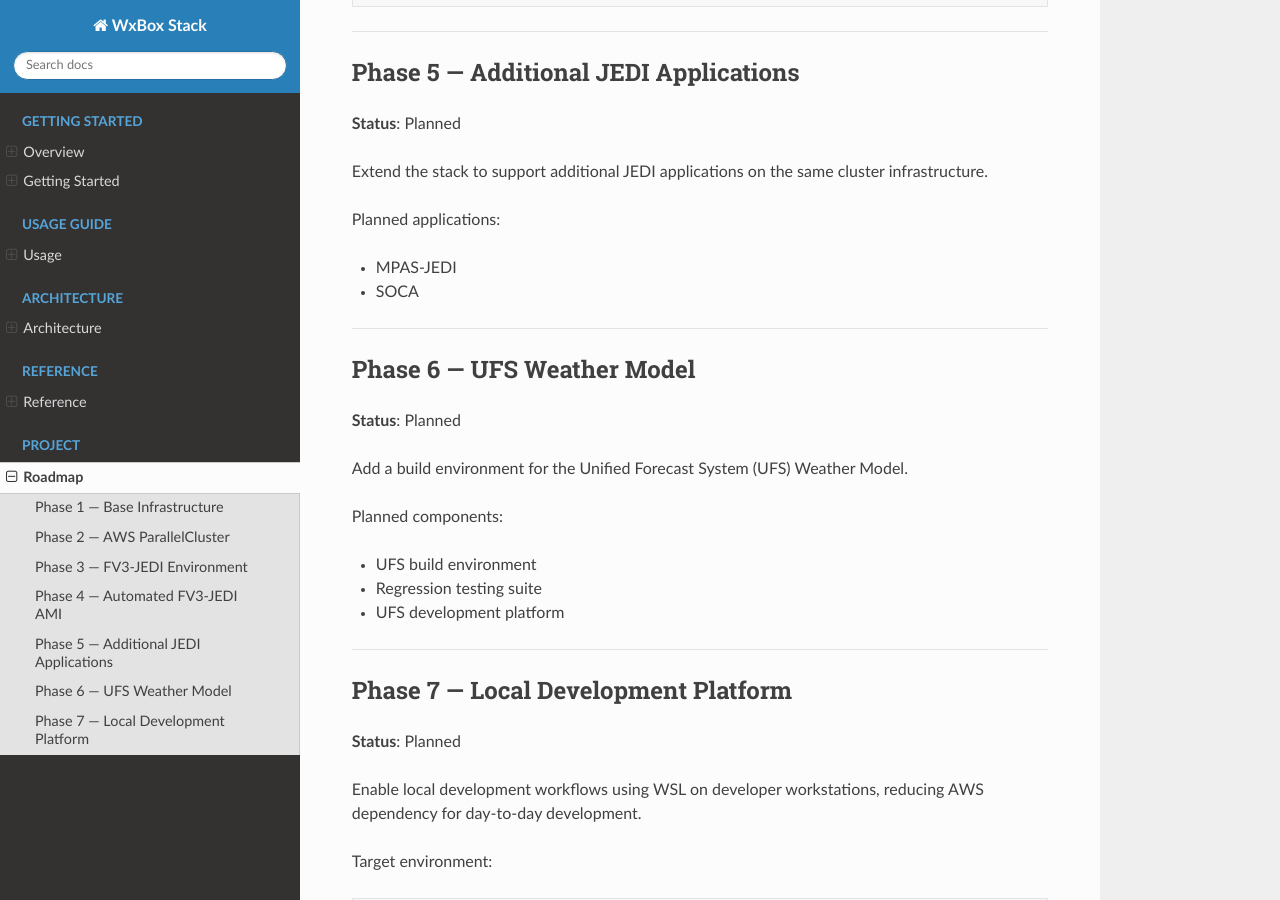
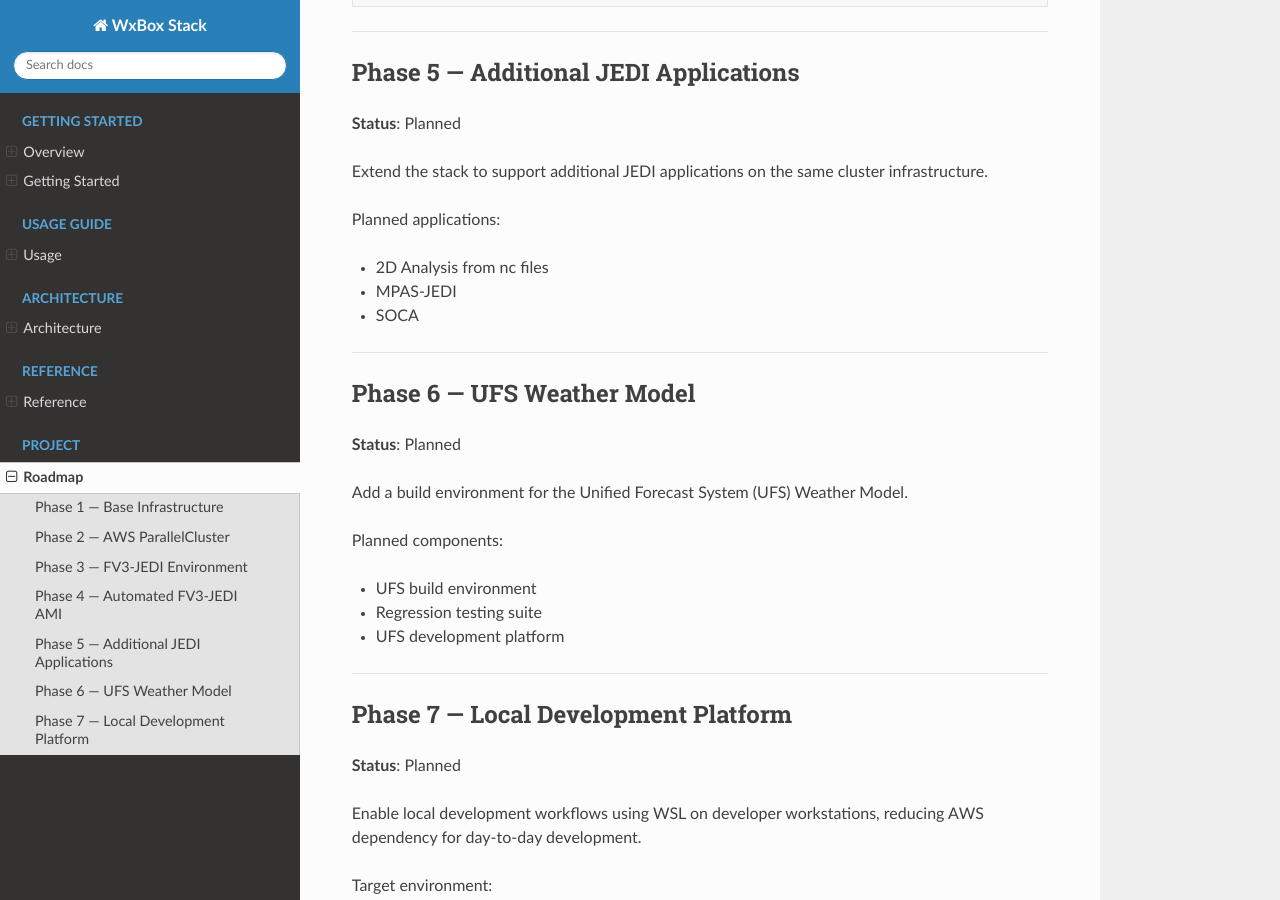
Before and after one commit to jongmantari/wxbox_stack, a Sphinx documentation site: the page built from docs/roadmap.md, in a window 1280 px wide and 900 px high, scrolled down 2067 px. Built offline with Sphinx 7.4.7 and the Read the Docs theme 3.1.0, drawn with Linux system fonts in a browser that asks for light colours.

Commit message:
Updated the roadmpa.md

```diff
--- a/docs/roadmap.md
+++ b/docs/roadmap.md
@@ -95,6 +95,7 @@ Extend the stack to support additional JEDI applications on the same cluster inf
 
 Planned applications:
 
+- 2D Analysis from nc files
 - MPAS-JEDI
 - SOCA
 
```
